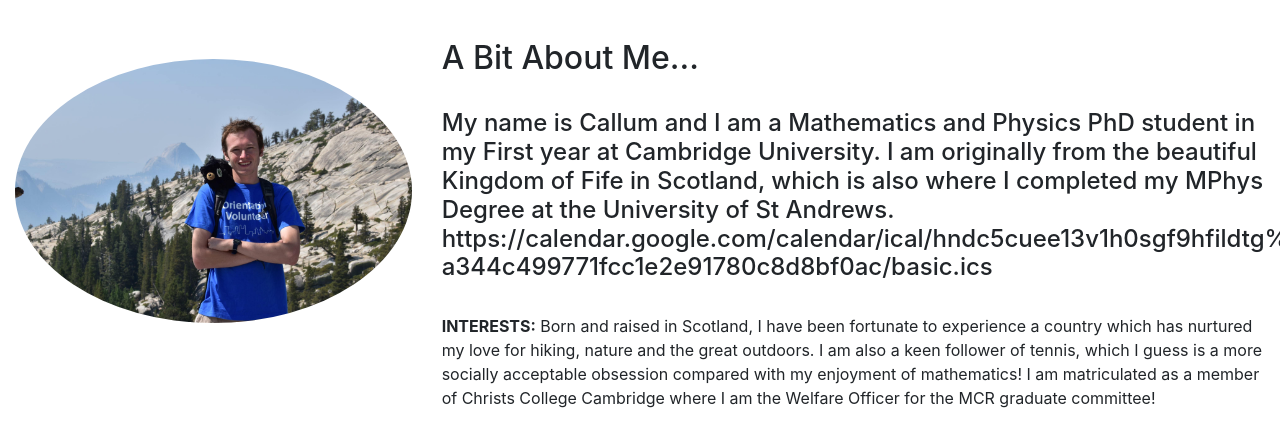
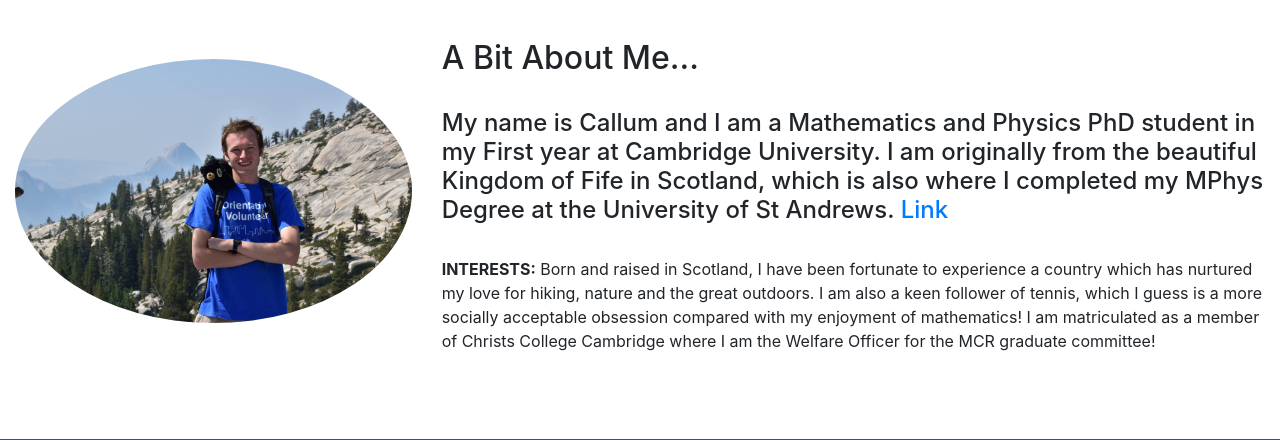
Before and after one commit to callumf8/callumfairbairn, a PHP site: page / in a window 1280 px wide; the page is wider, and only the part inside the window is pictured. Shown: the part 187-627 px from the top of that part. Run offline with PHP 8.4, Linux system fonts and the light colour scheme; some libraries are stand-ins or nearby versions.

Commit message:
Update index.php

```diff
--- a/index.php
+++ b/index.php
@@ -41,7 +41,7 @@ Callum Fairbairn
         </div>
         <div class="col-sm-8">
           <h2>A Bit About Me...</h2><br>
-          <h4>My name is Callum and I am a Mathematics and Physics PhD student in my First year at Cambridge University. I am originally from the beautiful Kingdom of Fife in Scotland, which is also where I completed my MPhys Degree at the University of St Andrews. <a>https://calendar.google.com/calendar/ical/hndc5cuee13v1h0sgf9hfildtg%40group.calendar.google.com/private-a344c499771fcc1e2e91780c8d8bf0ac/basic.ics</a></h4><br>
+          <h4>My name is Callum and I am a Mathematics and Physics PhD student in my First year at Cambridge University. I am originally from the beautiful Kingdom of Fife in Scotland, which is also where I completed my MPhys Degree at the University of St Andrews. <a href="https://calendar.google.com/calendar/ical/hndc5cuee13v1h0sgf9hfildtg%40group.calendar.google.com/private-a344c499771fcc1e2e91780c8d8bf0ac/basic.ics">Link</a></h4><br>
 
           <p><strong>INTERESTS:</strong> Born and raised in Scotland, I have been fortunate to experience a country which has nurtured my love for hiking, nature and the great outdoors. I am also a keen follower of tennis, which I guess is a more socially acceptable obsession compared with my enjoyment of mathematics!
 
```
